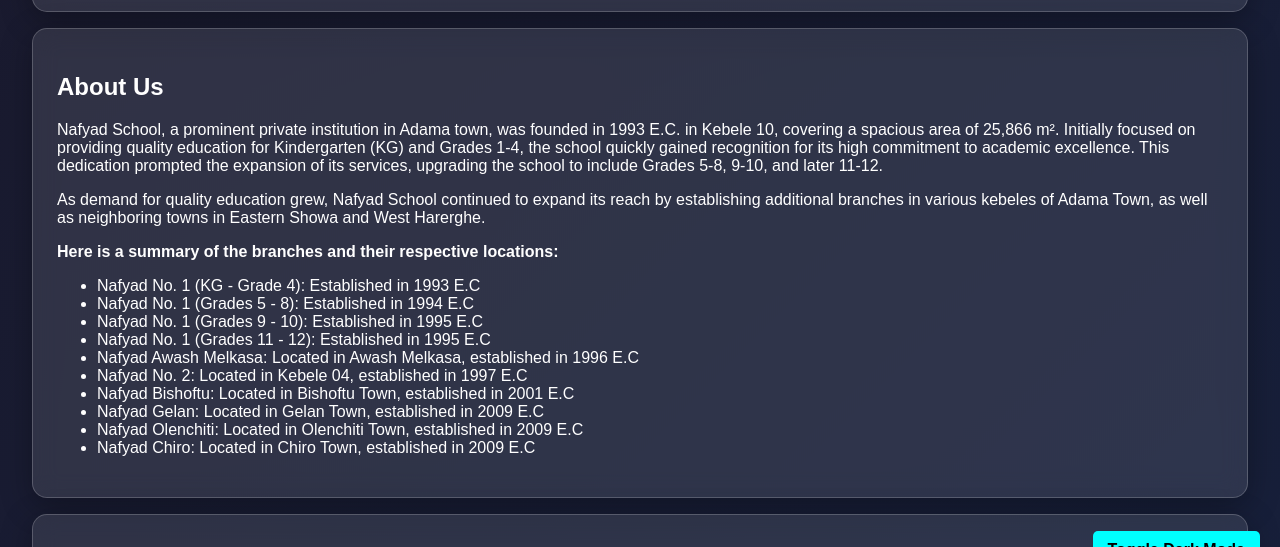
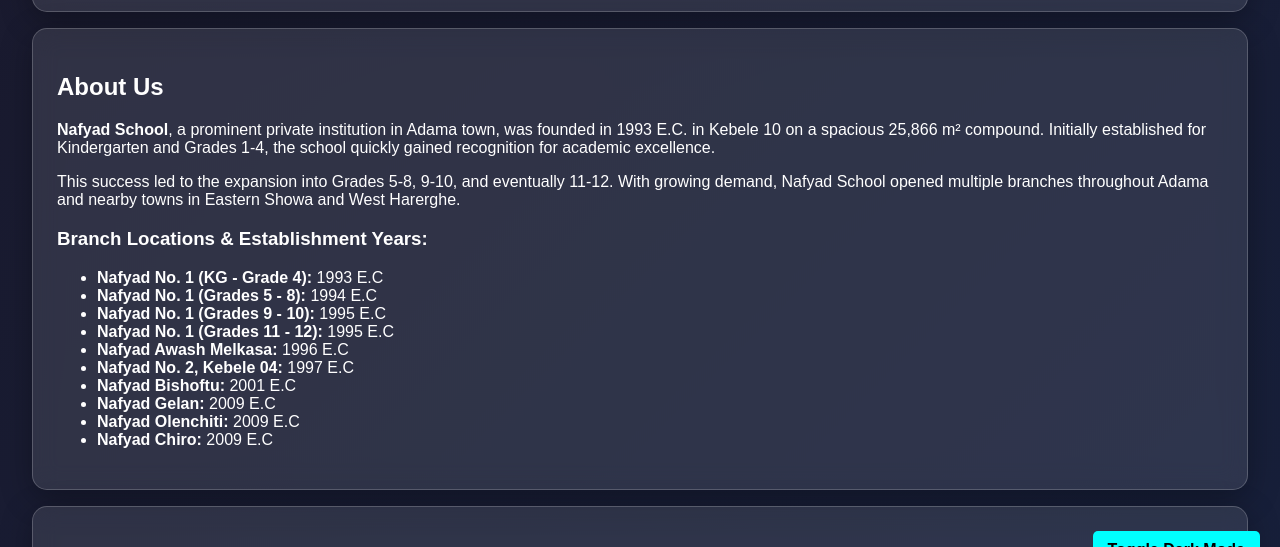
Before and after one commit to nafyadschools/Nafyad, a plain HTML site: page index.html in a window 1280 px wide. Shown: the part 211-758 px from the top of the page. Drawn offline with Linux system fonts and the light colour scheme.

Commit message:
Update index.html

```diff
--- a/index.html
+++ b/index.html
@@ -67,25 +67,26 @@
   <main>
     <div id="about" class="glass-effect">
       <h2>About Us</h2>
-    <p>
-    Nafyad School, a prominent private institution in Adama town, was founded in 1993 E.C. in Kebele 10, covering a spacious area of 25,866 m². Initially focused on providing quality education for Kindergarten (KG) and Grades 1-4, the school quickly gained recognition for its high commitment to academic excellence. This dedication prompted the expansion of its services, upgrading the school to include Grades 5-8, 9-10, and later 11-12.
+   <p>
+    <strong>Nafyad School</strong>, a prominent private institution in Adama town, was founded in 1993 E.C. in Kebele 10 on a spacious 25,866 m² compound. Initially established for Kindergarten and Grades 1-4, the school quickly gained recognition for academic excellence.
   </p>
   <p>
-    As demand for quality education grew, Nafyad School continued to expand its reach by establishing additional branches in various kebeles of Adama Town, as well as neighboring towns in Eastern Showa and West Harerghe.
+    This success led to the expansion into Grades 5-8, 9-10, and eventually 11-12. With growing demand, Nafyad School opened multiple branches throughout Adama and nearby towns in Eastern Showa and West Harerghe.
   </p>
-  <p><strong>Here is a summary of the branches and their respective locations:</strong></p>
-  <ul>
-    <li>Nafyad No. 1 (KG - Grade 4): Established in 1993 E.C</li>
-    <li>Nafyad No. 1 (Grades 5 - 8): Established in 1994 E.C</li>
-    <li>Nafyad No. 1 (Grades 9 - 10): Established in 1995 E.C</li>
-    <li>Nafyad No. 1 (Grades 11 - 12): Established in 1995 E.C</li>
-    <li>Nafyad Awash Melkasa: Located in Awash Melkasa, established in 1996 E.C</li>
-    <li>Nafyad No. 2: Located in Kebele 04, established in 1997 E.C</li>
-    <li>Nafyad Bishoftu: Located in Bishoftu Town, established in 2001 E.C</li>
-    <li>Nafyad Gelan: Located in Gelan Town, established in 2009 E.C</li>
-    <li>Nafyad Olenchiti: Located in Olenchiti Town, established in 2009 E.C</li>
-    <li>Nafyad Chiro: Located in Chiro Town, established in 2009 E.C</li>
-  </ul></p>
+  <h3>Branch Locations & Establishment Years:</h3>
+  <ul class="branch-list">
+    <li><strong>Nafyad No. 1 (KG - Grade 4):</strong> 1993 E.C</li>
+    <li><strong>Nafyad No. 1 (Grades 5 - 8):</strong> 1994 E.C</li>
+    <li><strong>Nafyad No. 1 (Grades 9 - 10):</strong> 1995 E.C</li>
+    <li><strong>Nafyad No. 1 (Grades 11 - 12):</strong> 1995 E.C</li>
+    <li><strong>Nafyad Awash Melkasa:</strong> 1996 E.C</li>
+    <li><strong>Nafyad No. 2, Kebele 04:</strong> 1997 E.C</li>
+    <li><strong>Nafyad Bishoftu:</strong> 2001 E.C</li>
+    <li><strong>Nafyad Gelan:</strong> 2009 E.C</li>
+    <li><strong>Nafyad Olenchiti:</strong> 2009 E.C</li>
+    <li><strong>Nafyad Chiro:</strong> 2009 E.C</li>
+  </ul>
+</section>
     </div>
 
     <div id="mission-vision" class="glass-effect">
```
